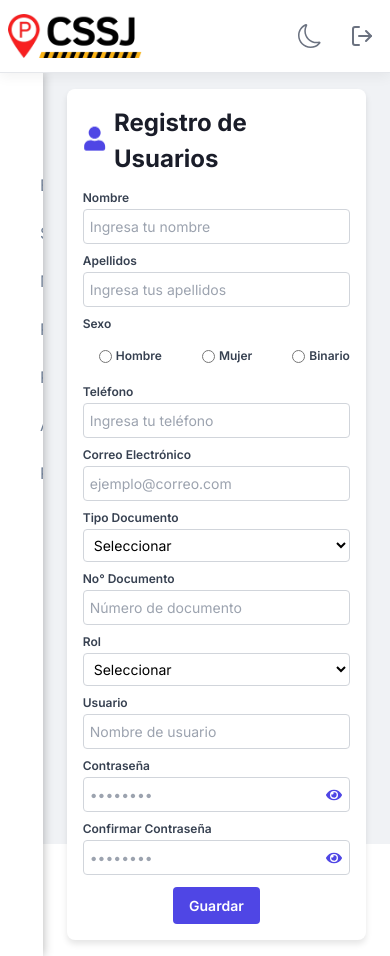
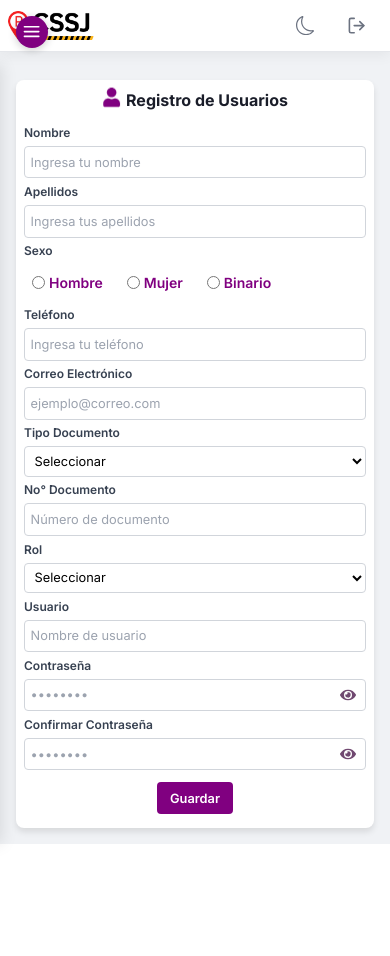
Before and after one commit to bibiana656/parqueadero_react, a React (Vite) app: page /formularioregistro in a window 390 px wide. After the commit the page ends 844 px from the top, so only its background shows below. Built offline with nearby package versions, Linux system fonts and the light colour scheme.

Commit message:
cambios de colores para manejar paleta de colores Purple

```diff
--- a/src/components/Header.css
+++ b/src/components/Header.css
@@ -1,10 +1,13 @@
-/* General container */
 .header-container {
-  z-index: 10;
-  padding: 0.75rem 0.5rem; /* Reducido el padding lateral para acercar los elementos a los extremos */
+  padding: 0.75rem 1rem;
   background-color: #ffffff;
   box-shadow: 0 4px 12px rgba(0, 0, 0, 0.05);
   border-bottom: 1px solid #e5e7eb;
+  position: fixed;
+  top: 0;
+  left: 0;
+  right: 0;
+  z-index: 1000;
 }
 
 .dark .header-container {
@@ -12,46 +15,33 @@
   border-bottom: 1px solid #374151;
 }
 
-/* Content wrapper */
 .header-content {
   display: flex;
   align-items: center;
   justify-content: space-between;
-  height: 100%;
   width: 100%;
-  max-width: none; /* Eliminado el max-width para usar todo el ancho disponible */
-  margin: 0; /* Sin márgenes para que ocupe los extremos */
+  max-width: 1200px;
+  margin: 0 auto;
 }
 
-/* Logo aligned to the far left */
 .header-logo {
   display: flex;
   align-items: center;
-  justify-content: flex-start;
-  margin-left: 0.5rem; /* Margen mínimo para no tocar el borde completamente */
 }
 
 .header-logo-img {
-  height: 3.5rem;
-  max-width: 80%;
-  object-fit: contain;
+  height: 2.5rem;
+  width: auto;
   transition: transform 0.2s ease;
 }
 
-/* Actions (dark mode + logout) aligned to the far right */
 .header-actions {
   display: flex;
   align-items: center;
-  justify-content: flex-end;
-  gap: 1.25rem;
-  margin-right: 0.5rem; /* Margen mínimo para no tocar el borde completamente */
+  gap: 1rem;
 }
 
-/* Botón modo noche */
 .header-darkmode-toggle {
-  display: flex;
-  align-items: center;
-  justify-content: center;
   padding: 0.5rem;
   border-radius: 50%;
   border: none;
@@ -59,23 +49,17 @@
   transition: background-color 0.2s ease, transform 0.2s ease;
 }
 
-.dark .header-darkmode-toggle {
-  background: #374151;
-}
 
 .header-darkmode-toggle:hover {
   transform: scale(1.1);
 }
 
-.dark .header-darkmode-toggle:hover {
-  background: #4b5563;
-}
+
 
 .header-darkmode-icon {
   width: 1.5rem;
   height: 1.5rem;
   color: #6b7280;
-  transition: color 0.2s ease;
 }
 
 .dark .header-darkmode-icon {
@@ -83,14 +67,12 @@
 }
 
 .header-darkmode-toggle:hover .header-darkmode-icon {
-  color: #4f46e5;
+  color: rgb(129, 56, 129);
 }
 
-/* Botón cerrar sesión */
 .header-logout {
   display: flex;
   align-items: center;
-  justify-content: center;
   gap: 0.5rem;
   padding: 0.5rem 1rem;
   border-radius: 6px;
@@ -99,23 +81,18 @@
   transition: background-color 0.2s ease, transform 0.2s ease;
 }
 
-.dark .header-logout {
-  background: #374151;
-}
+
 
 .header-logout:hover {
   transform: scale(1.05);
 }
 
-.dark .header-logout:hover {
-  background: #4b5563;
-}
+
 
 .header-logout-icon {
   width: 1.5rem;
   height: 1.5rem;
   color: #6b7280;
-  transition: color 0.2s ease;
 }
 
 .dark .header-logout-icon {
@@ -130,7 +107,6 @@
   font-size: 0.875rem;
   font-weight: 500;
   color: #6b7280;
-  transition: color 0.2s ease;
 }
 
 .dark .header-logout-text {
@@ -141,31 +117,28 @@
   color: #dc2626;
 }
 
-/* Responsive styles */
 @media (max-width: 768px) {
   .header-container {
-    padding: 0.5rem 0.25rem; /* Aún más cerca de los extremos en móviles */
+    padding: 0.5rem;
   }
-
-  .header-content {
-    flex-direction: row;
-    justify-content: space-between;
+  .header-logo-img {
+    height: 2rem;
   }
-
   .header-actions {
-    gap: 0.75rem;
-    margin-right: 0.25rem; /* Margen mínimo en móviles */
+    gap: 0.5rem;
   }
-
-  .header-logo {
-    margin-left: 0.25rem; /* Margen mínimo en móviles */
-  }
-
   .header-logout-text {
     display: none;
   }
+}
 
-  .header-logout {
-    padding: 0.5rem;
+@media (max-width: 480px) {
+  .header-logo-img {
+    height: 1.8rem;
+  }
+  .header-darkmode-icon,
+  .header-logout-icon {
+    width: 1.2rem;
+    height: 1.2rem;
   }
 }
--- a/src/components/Header.jsx
+++ b/src/components/Header.jsx
@@ -27,7 +27,6 @@ function Header() {
   return (
     <header className="header-container">
       <div className="header-content">
-        {/* Logo */}
         <div className="header-logo">
           <img
             src="/logo_parqueadero.png"
@@ -35,10 +34,7 @@ function Header() {
             className="header-logo-img"
           />
         </div>
-
-        {/* Perfil y modo noche */}
         <div className="header-actions">
-          {/* Botón modo noche */}
           <button
             className="header-darkmode-toggle"
             onClick={toggleDarkMode}
@@ -50,8 +46,6 @@ function Header() {
               <BsMoon className="header-darkmode-icon" />
             )}
           </button>
-
-          {/* Cerrar Sesión */}
           <button
             className="header-logout"
             onClick={handleLogout}
--- a/src/components/LateralNav.css
+++ b/src/components/LateralNav.css
@@ -1,8 +1,13 @@
 .sidebar {
   width: 16rem;
-  overflow-y: auto;
   background-color: #ffffff;
-  box-shadow: 0 0 10px rgba(0, 0, 0, 0.3);
+  box-shadow: 2px 0 15px rgba(0, 0, 0, 0.1);
+  position: fixed;
+  top: 4rem; /* Debajo del header */
+  left: 0;
+  height: calc(100vh - 4rem);
+  z-index: 900;
+  transition: transform 0.3s ease-in-out;
 }
 
 .dark .sidebar {
@@ -10,42 +15,67 @@
 }
 
 .sidebar-content {
-  padding: 1rem;
-  color: #718096;
+  padding: 1.5rem;
+  color: purple;
+  height: 100%;
+  display: flex;
+  flex-direction: column;
 }
 
 .dark .sidebar-content {
   color: #a0aec0;
 }
 
-.sidebar-title {
-  display: block;
-  margin-left: 1.5rem;
-  font-size: 1.125rem;
-  font-weight: bold;
-  color: #4a5568;
+.hamburger-btn {
+  display: none;
+  background: purple;
+  border: none;
+  font-size: 1.5rem;
+  padding: 0.5rem;
+  cursor: pointer;
+  color: #ffffff;
+  border-radius: 50%;
+  transition: transform 0.3s ease, background-color 0.2s ease;
+  box-shadow: 0 2px 8px rgba(0, 0, 0, 0.2);
+  position: fixed;
+  top: 1rem;
+  left: 1rem;
+  z-index: 1001;
 }
 
-.dark .sidebar-title {
-  color: #e2e8f0;
+.hamburger-btn:hover {
+  transform: scale(1.1);
+  background: purple;
 }
 
 .sidebar-menu {
-  margin-top: 1.5rem;
+  margin-top: 1rem;
   list-style: none;
   padding: 0;
+  flex-grow: 1;
 }
 
 .sidebar-menu li {
-  padding: 0.75rem 1.5rem;
+  padding: 0.75rem 0;
+  transition: background-color 0.2s ease;
+}
+
+.sidebar-menu li:hover {
+  background-color: rgba(128, 0, 128, 0.103);
+  border-radius: 8px;
+}
+
+.dark .sidebar-menu li:hover {
+  background-color: #374151;
 }
 
 .sidebar-menu a {
   display: flex;
   align-items: center;
   text-decoration: none;
-  color: #718096;
-  transition: color 0.15s;
+  color: rgb(44, 0, 44);
+  font-weight: 500;
+  transition: color 0.2s ease, transform 0.2s ease;
 }
 
 .dark .sidebar-menu a {
@@ -53,46 +83,79 @@
 }
 
 .sidebar-menu a:hover {
-  color: #4a5568;
-}
-
-.dark .sidebar-menu a:hover {
-  color: #e2e8f0;
-}
-
-.sidebar-footer {
-  padding: 1.5rem;
-}
-
-.sidebar-footer button {
-  width: 100%;
-  padding: 0.5rem;
-  background-color: #800080; /* purple */
-  color: #ffffff;
-  border: none;
-  border-radius: 0.5rem;
-  cursor: pointer;
-  transition: background-color 0.15s;
-}
-
-.dark .sidebar-footer button {
-  background-color: #6b46c1;
-}
-
-.sidebar-footer button:hover {
-  background-color: #660066; /* darkpurple */
-}
-
-.dark .sidebar-footer button:hover {
-  background-color: #553c9a;
+  color: purple;
+  transform: translateX(5px);
 }
 
 .icon {
-  margin-right: 8px;
-  vertical-align: middle;
-  color: #800080; /* purple */
+  margin-right: 0.75rem;
+  color: purple;
+  font-size: 1.25rem;
 }
 
 .dark .icon {
   color: #6b46c1;
 }
+
+.sidebar-footer {
+  padding: 1.5rem 0;
+}
+
+.sidebar-footer-link {
+  display: block;
+  width: 100%;
+  padding: 0.75rem;
+  background-color: rgb(212, 92, 212);
+  color: #ffffff;
+  text-align: center;
+  text-decoration: none;
+  border-radius: 8px;
+  font-weight: 600;
+  transition: background-color 0.2s ease, transform 0.2s ease;
+}
+
+.sidebar-footer-link:hover {
+  background-color: rgb(177, 80, 177);
+  transform: scale(1.02);
+}
+
+.dark .sidebar-footer-link {
+  background-color: rgb(197, 107, 197);
+}
+
+.dark .sidebar-footer-link:hover {
+  background-color: rgb(196, 72, 196);
+}
+
+@media (max-width: 768px) {
+  .sidebar {
+    transform: translateX(-100%);
+  }
+
+  .sidebar.open {
+    transform: translateX(0);
+  }
+
+  .hamburger-btn {
+    display: block;
+  }
+}
+
+@media (max-width: 480px) {
+  .sidebar {
+    width: 14rem;
+  }
+
+  .sidebar-menu li {
+    padding: 0.5rem 0;
+  }
+
+  .sidebar-footer {
+    padding: 1rem 0;
+  }
+
+  .hamburger-btn {
+    font-size: 1.2rem;
+    padding: 0.4rem;
+  }
+}
--- a/src/components/LateralNav.jsx
+++ b/src/components/LateralNav.jsx
@@ -1,14 +1,24 @@
 import "./LateralNav.css";
 import { FaRegCalendar } from "react-icons/fa";
-import '../../src/index.css';
-import { Link, useLocation } from 'react-router-dom';
+import { FiMenu, FiX } from "react-icons/fi";
+import { Link, useLocation } from "react-router-dom";
+import { useState } from "react";
 
 function LateralNav() {
   const location = useLocation();
-  const isRegistroRoute = location.pathname === '/formularioregistro';
+  const isRegistroRoute = location.pathname === "/formularioregistro";
+  const [isOpen, setIsOpen] = useState(false);
+
+  const toggleMenu = () => {
+    setIsOpen((prev) => !prev);
+  };
 
   return (
-    <aside className="sidebar">
+    <>
+      <button className="hamburger-btn" onClick={toggleMenu}>
+        {isOpen ? <FiX /> : <FiMenu />}
+      </button>
+      <aside className={`sidebar ${isOpen ? "open" : ""}`}>
         <div className="sidebar-content">
           <ul className="sidebar-menu">
             <li>
@@ -55,13 +65,14 @@ function LateralNav() {
           </ul>
           <div className="sidebar-footer">
             {!isRegistroRoute && (
-            <Link to="/formularioregistro">
+              <Link to="/formularioregistro" className="sidebar-footer-link">
                 Crear cuenta
               </Link>
             )}
           </div>
         </div>
       </aside>
+    </>
   );
 }
 
--- a/src/pages/FormularioRegistro.css
+++ b/src/pages/FormularioRegistro.css
@@ -1,55 +1,60 @@
-/* Contenedor general de la página */
 .page-container {
-  height: 100vh;
+  height: 100vh; /* Cambiado de min-height a height para fijar el tamaño */
   display: flex;
   flex-direction: column;
   background: #f0f2f5;
+  overflow: hidden; /* Evita scroll en el contenedor principal */
 }
 
 .dark .page-container {
   background: #1a1d29;
 }
 
-/* Contenedor principal */
 .main-container {
   display: flex;
   flex: 1;
+  height: calc(100vh - 4rem); /* Resta la altura del header fijo */
+  padding-top: 4rem; /* Espacio para el header fijo */
+  overflow: hidden; /* Evita scroll en este nivel */
 }
 
-/* Contenido principal */
 .content-container {
   flex: 1;
+  padding: 1rem;
+  margin-left: 16rem; /* Espacio para el sidebar en escritorio */
+  overflow-y: auto; /* Scroll solo si es necesario, pero lo ajustaremos para evitarlo */
+  height: 100%; /* Ocupa toda la altura disponible */
   display: flex;
-  align-items: center;
-  justify-content: center;
-  padding: 1rem; /* Tamaño original */
+  flex-direction: column;
 }
 
-/* Contenedor del formulario */
 .form-wrapper {
-  width: 95%;
-  max-width: 95%; /* Tamaño original */
+  width: 100%;
+  max-width: 1200px;
+  margin: 0 auto;
   background: white;
   border-radius: 8px;
-  padding: 1rem; /* Tamaño original */
+  padding: 1rem; /* Reducido para ahorrar espacio */
   box-shadow: 0 4px 6px rgba(0, 0, 0, 0.1);
+  flex-grow: 1; /* Permite que crezca para llenar el espacio */
+  display: flex;
+  flex-direction: column;
+  overflow: hidden; /* Evita scroll dentro del formulario */
 }
 
 .dark .form-wrapper {
   background: #242731;
-  box-shadow: 0 4px 6px rgba(0, 0, 0, 0.2);
 }
 
-/* Título del formulario */
 .form-title {
-  font-size: 1.5rem; /* Tamaño original */
+  font-size: 1.5rem;
   font-weight: 700;
   color: #1a1d29;
   display: flex;
   align-items: center;
   justify-content: center;
-  gap: 0.5rem; /* Tamaño original */
-  margin-bottom: 0.75rem; /* Tamaño original */
+  gap: 0.5rem;
+  margin-bottom: 0.75rem; /* Reducido para ahorrar espacio */
 }
 
 .dark .form-title {
@@ -57,36 +62,35 @@
 }
 
 .form-icon {
-  color: #4f46e5;
-  font-size: 1.5rem; /* Tamaño original */
-  animation: bounce 1.5s infinite; /* Animación restaurada */
+  color: purple;
+  font-size: 1.5rem;
+  animation: bounce 1.5s infinite;
 }
 
-/* Rejilla del formulario */
 .form-grid {
-  display: flex;
-  gap: 0.5rem; /* Tamaño original */
+  display: grid;
+  grid-template-columns: repeat(2, 1fr);
+  gap: 0.5rem; /* Reducido para ahorrar espacio */
+  flex-grow: 1; /* Permite que el grid ocupe el espacio disponible */
+  overflow-y: auto; /* Scroll solo si es necesario, pero lo ajustaremos */
 }
 
-/* Columnas del formulario */
 .form-column {
-  flex: 1;
   display: flex;
   flex-direction: column;
-  gap: 0.5rem; /* Tamaño original */
+  gap: 0.5rem; /* Reducido para ahorrar espacio */
 }
 
-/* Grupos de formulario */
 .form-group {
   display: flex;
   flex-direction: column;
 }
 
 .form-group label {
-  font-size: 0.75rem; /* Tamaño original */
+  font-size: 0.875rem;
   font-weight: 600;
   color: #374151;
-  margin-bottom: 0.125rem; /* Tamaño original */
+  margin-bottom: 0.25rem;
 }
 
 .dark .form-group label {
@@ -96,64 +100,60 @@
 .form-group input,
 .form-group select {
   width: 100%;
-  padding: 0.375rem; /* Tamaño original */
+  padding: 0.4rem; /* Reducido para ahorrar espacio */
   border: 1px solid #d1d5db;
-  border-radius: 4px; /* Tamaño original ajustado */
-  font-size: 0.875rem; /* Tamaño original */
+  border-radius: 4px;
+  font-size: 0.875rem;
   background-color: #ffffff;
   transition: border-color 0.2s ease, box-shadow 0.2s ease;
 }
 
 .form-group input:focus,
 .form-group select:focus {
-  border-color: #4f46e5;
-  box-shadow: 0 0 0 3px rgba(79, 70, 229, 0.2);
+  border-color: purple;
+  box-shadow: 0 0 0 1px rgba(143, 0, 143, 0.322);
   outline: none;
 }
 
 .dark .form-group input,
 .dark .form-group select {
-  background-color: #374151;
-  border-color: #4b5563;
+  background-color: rgba(143, 101, 143, 0.048);
+  border-color: rgb(119, 74, 119);
   color: #ffffff;
 }
 
-/* Placeholder styling */
 .form-group input::placeholder {
   color: #9ca3af;
 }
 
-/* Grupo de contraseña */
 .password-wrapper {
   position: relative;
 }
 
 .toggle-password {
   position: absolute;
-  right: 8px; /* Tamaño original */
+  right: 10px;
   top: 50%;
   transform: translateY(-50%);
   background: none;
   border: none;
-  color: #4f46e5;
+  color: rgb(112, 72, 112);
   cursor: pointer;
-  font-size: 1rem; /* Tamaño original */
-  padding: 0;
+  font-size: 1rem;
 }
 
-/* Grupo de botones de radio */
 .radio-options {
   display: flex;
-  gap: 0.5rem; /* Tamaño original */
+  gap: 0.5rem; /* Reducido para ahorrar espacio */
   margin-top: 0.25rem;
 }
 
 .radio-label {
   display: flex;
   align-items: center;
-  gap: 0.25rem; /* Tamaño original */
+  gap: 0.25rem;
   cursor: pointer;
-  padding: 0.5rem 1rem;
+  padding: 0.25rem 0.5rem; /* Reducido para ahorrar espacio */
   border-radius: 6px;
   transition: background-color 0.2s ease;
 }
@@ -163,12 +163,12 @@
 }
 
 .dark .radio-label:hover {
-  background-color: #374151;
+  background-color: rgb(87, 59, 87);
 }
 
 .radio-label span {
-  font-size: 0.75rem; /* Tamaño original */
-  color: #374151;
+  font-size: 0.875rem;
+  color: purple;
 }
 
 .dark .radio-label span {
@@ -176,34 +176,33 @@
 }
 
 .radio-label input:checked + span {
-  color: #4f46e5;
+  color: rgb(160, 39, 160);
   font-weight: 600;
 }
 
-/* Botón de guardar */
 .form-button {
   display: flex;
   justify-content: center;
-  margin-top: 0.75rem; /* Tamaño original */
+  margin-top: 0.75rem; /* Reducido para ahorrar espacio */
 }
 
 .form-button button {
-  padding: 0.5rem 1rem; /* Tamaño original */
-  background: #4f46e5;
+  padding: 0.5rem 1rem; /* Reducido para ahorrar espacio */
+  background: purple;
   color: white;
   border: none;
-  border-radius: 4px; /* Tamaño original ajustado */
-  font-size: 0.875rem; /* Tamaño original */
+  border-radius: 4px;
+  font-size: 0.875rem;
   font-weight: 600;
   cursor: pointer;
-  transition: background-color 0.2s ease;
+  transition: background-color 0.2s ease, transform 0.2s ease;
 }
 
 .form-button button:hover {
-  background: #4338ca;
+  background: rgb(77, 10, 77);
+  transform: scale(1.02);
 }
 
-/* Animación del ícono */
 @keyframes bounce {
   0%, 100% {
     transform: translateY(0);
@@ -213,14 +212,53 @@
   }
 }
 
-/* Ajustes responsivos */
-@media (max-width: 768px) {
+/* Media Queries */
+@media (max-width: 1024px) {
   .form-grid {
-    flex-direction: column;
-    gap: 0.5rem; /* Tamaño original */
-  }
-
-  .form-wrapper {
-    padding: 1rem; /* Tamaño original */
+    grid-template-columns: 1fr;
+    gap: 0.5rem;
   }
 }
+
+@media (max-width: 768px) {
+  .content-container {
+    margin-left: 0; /* Sin margen cuando el sidebar se oculta */
+  }
+  .form-title {
+    font-size: 1.25rem;
+  }
+  .form-group input,
+  .form-group select {
+    padding: 0.35rem;
+    font-size: 0.8rem;
+  }
+  .form-wrapper {
+    padding: 0.75rem;
+  }
+}
+
+@media (max-width: 480px) {
+  .form-wrapper {
+    padding: 0.5rem;
+  }
+  .form-title {
+    font-size: 1rem;
+    gap: 0.3rem;
+  }
+  .form-icon {
+    font-size: 1.2rem;
+  }
+  .form-group label {
+    font-size: 0.75rem;
+  }
+  .form-button button {
+    padding: 0.4rem 0.8rem;
+    font-size: 0.8rem;
+  }
+  .form-grid {
+    gap: 0.3rem;
+  }
+  .form-column {
+    gap: 0.3rem;
+  }
+}
```
Also changed, not shown: src/pages/FormularioRegistro.jsx (+17 -20 lines). Lines whose indentation alone changed are shown as unchanged.
